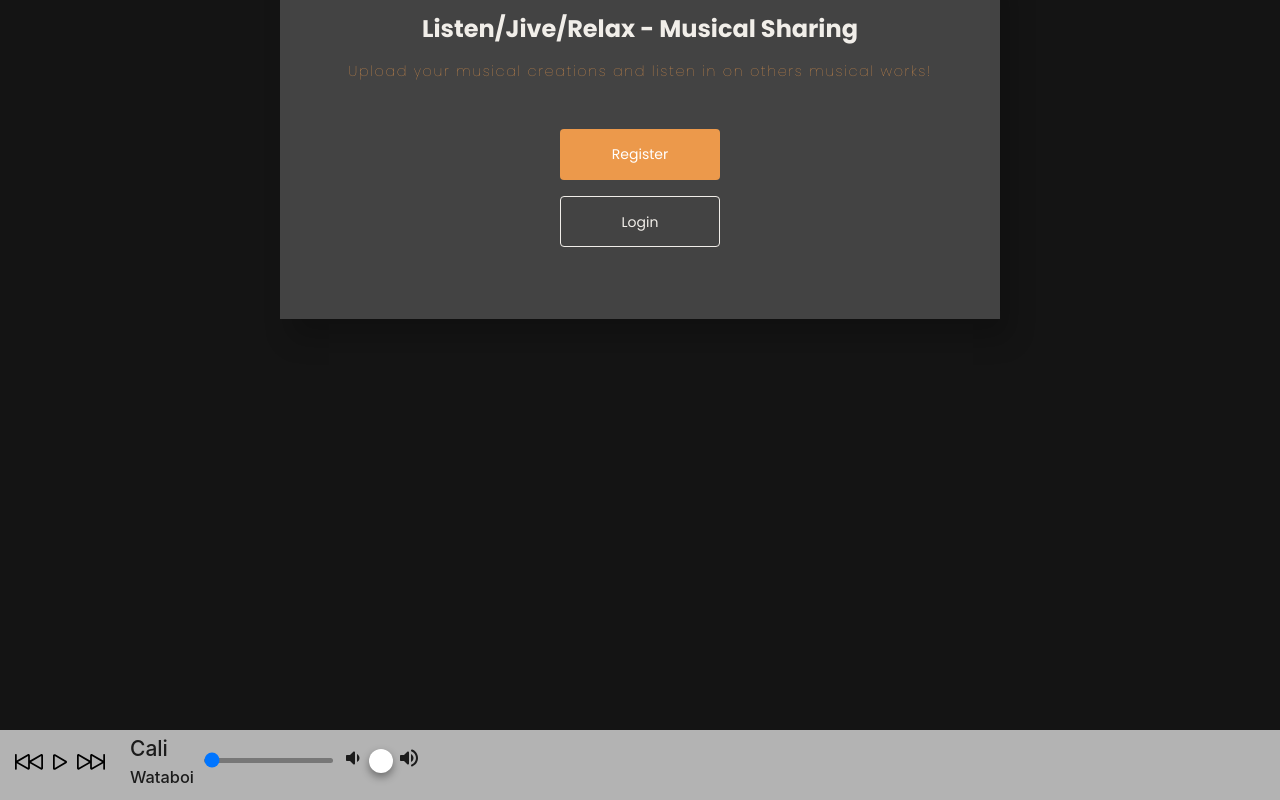
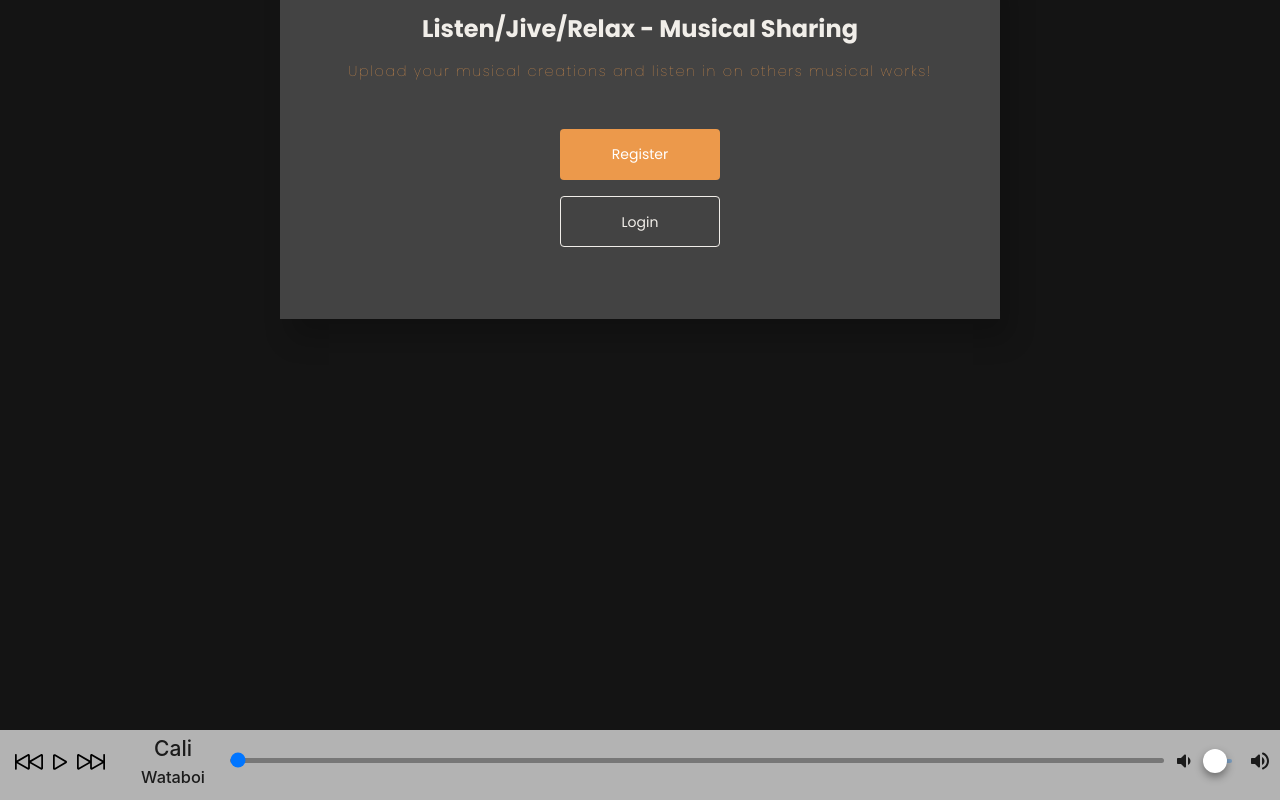
Before and after one commit to lewisemarcus/Soundify, a React (Create React App) app in the folder client/: page / in a window 1280 px wide. Shown: the part 202-1002 px from the top of the page. Built offline with nearby package versions, Linux system fonts and the light colour scheme.

Commit message:
footer player

```diff
--- a/client/src/components/FooterPlayer/FooterAudioPlayer.jsx
+++ b/client/src/components/FooterPlayer/FooterAudioPlayer.jsx
@@ -29,8 +29,7 @@ const AudioPlayer = ({ tracks }) => {
         ? `${(trackProgress / duration) * 100}%`
         : "0%"
     const trackStyling = `
-    -webkit-gradient(linear, 0% 0%, 100% 0%, color-stop(${currentPercentage}, #fff), color-stop(${currentPercentage}, #777))
-  `
+    -webkit-gradient(linear, 0% 0%, 100% 0%, color-stop(${currentPercentage}, #fff), color-stop(${currentPercentage}, #777))`
 
     const startTimer = () => {
         // Clear any timers already running
@@ -145,13 +144,14 @@ const AudioPlayer = ({ tracks }) => {
                     onKeyUp={onScrubEnd}
                     style={{ background: trackStyling }}
                 />
+            </div>
             {/* Volume slider */}
             <div className="volContainer">
                 <Stack
                     spacing={2}
                     direction="row"
                     sx={{ mb: 1, px: 1 }}
-                    // alignItems="center"
+                    alignItems="center"
                 >
                     <VolumeDownRounded />
                     <Slider
@@ -183,7 +183,6 @@ const AudioPlayer = ({ tracks }) => {
                 </Stack>
             </div>
         </div>
-        </div>
     )
 }
 
--- a/client/src/components/FooterPlayer/styles/FooterMusicPlayer.css
+++ b/client/src/components/FooterPlayer/styles/FooterMusicPlayer.css
@@ -13,11 +13,14 @@ body {
     display: flex;
     flex-direction: row;
     align-items: center;
+    width: 100%;
 }
 
 .footer-audio-controls {
     display: flex;
-    padding: 10px
+    padding: 10px;
+    width: 10%;
+    justify-content: space-evenly;
 }
 
 .footer-audio-controls button {
@@ -27,6 +30,8 @@ body {
 
 .musicianTrack {
     margin: 0 10px;
+    width: 10%;
+    text-align: center;
 }
 
 .musicianTrack h2 {
@@ -37,6 +42,6 @@ body {
     margin-block-start: 0;
 }
 
-.volContainer .volIcon {
-    margin-left: 0;
+.volContainer {
+    width: 10%;
 }
```
Lines whose indentation alone changed are shown as unchanged.
